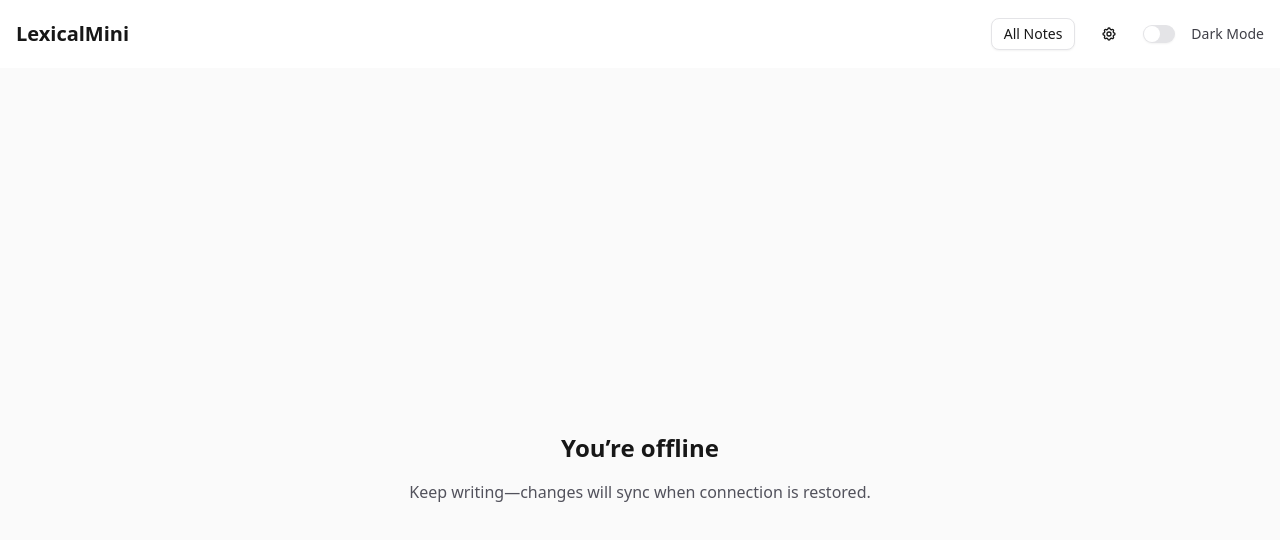
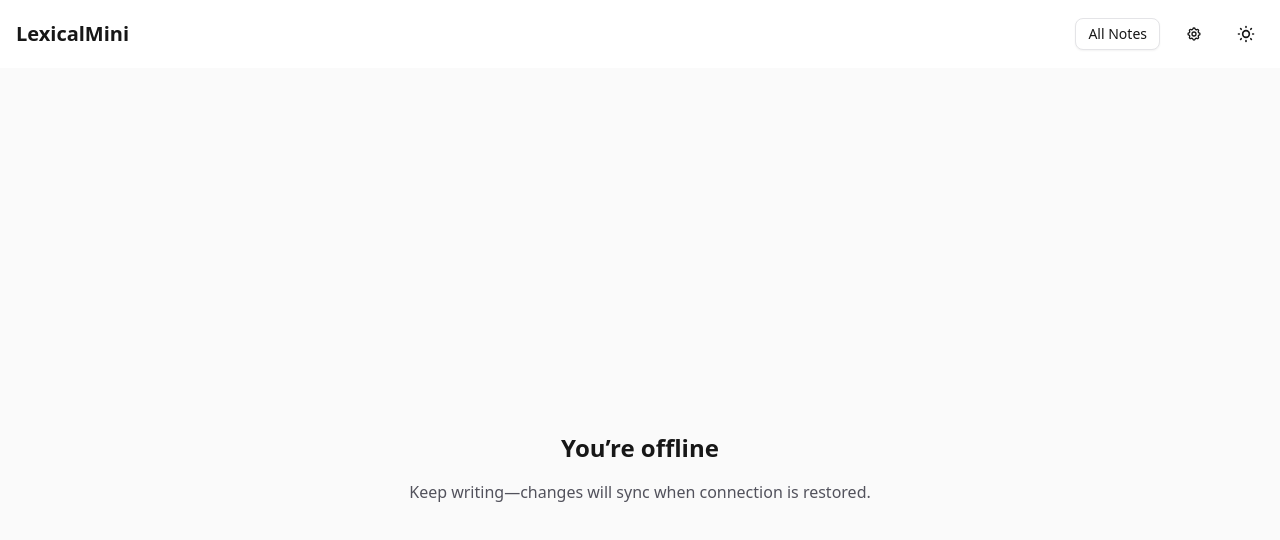
Before and after one commit to Virabyan99/note-taking-app-v1, a Next.js app: page /offline in a window 1280 px wide. Shown: the top 540 px of the page. Built offline with nearby package versions, Linux system fonts and the light colour scheme.

Commit message:
Some changes in header

```diff
--- a/components/Header.tsx
+++ b/components/Header.tsx
@@ -1,7 +1,6 @@
 "use client";
 import { useNoteStore } from '@/store';
-import { Switch } from './ui/switch';
-import { IconX, IconPhotoPlus } from '@tabler/icons-react';
+import { IconX, IconPhotoPlus, IconSun, IconMoon } from '@tabler/icons-react';
 import AutosaveStatus from './AutosaveStatus';
 import { toast } from 'sonner';
 import { INSERT_IMAGE_COMMAND } from '@/nodes/ImageNode';
@@ -44,7 +43,7 @@ export default function Header() {
         <SettingsDialog />
         {currentId && (
           <>
-            <AutosaveStatus />
+            {/* <AutosaveStatus /> */}
             <input
               type="file"
               accept="image/*"
@@ -58,7 +57,7 @@ export default function Header() {
               className="rounded border px-2 py-1 text-sm hover:bg-zinc-100 dark:hover:bg-zinc-800"
               disabled={!editorInstance}
             >
-              <IconPhotoPlus size={16} className="inline mr-1" /> Image
+              <IconPhotoPlus size={16} className="inline mr-1" />
             </button>
             <button
               onClick={handleCloseNote}
@@ -69,12 +68,9 @@ export default function Header() {
             </button>
           </>
         )}
-        <Switch
-          checked={isDark}
-          onCheckedChange={toggleTheme}
-          aria-label="Toggle dark mode"
-        />
-        <span className="text-sm text-zinc-700 dark:text-zinc-300">Dark Mode</span>
+        <button onClick={toggleTheme} aria-label="Toggle theme" className="p-2">
+          {isDark ? <IconMoon size={20} /> : <IconSun size={20} />}
+        </button>
       </div>
     </header>
   );
```
